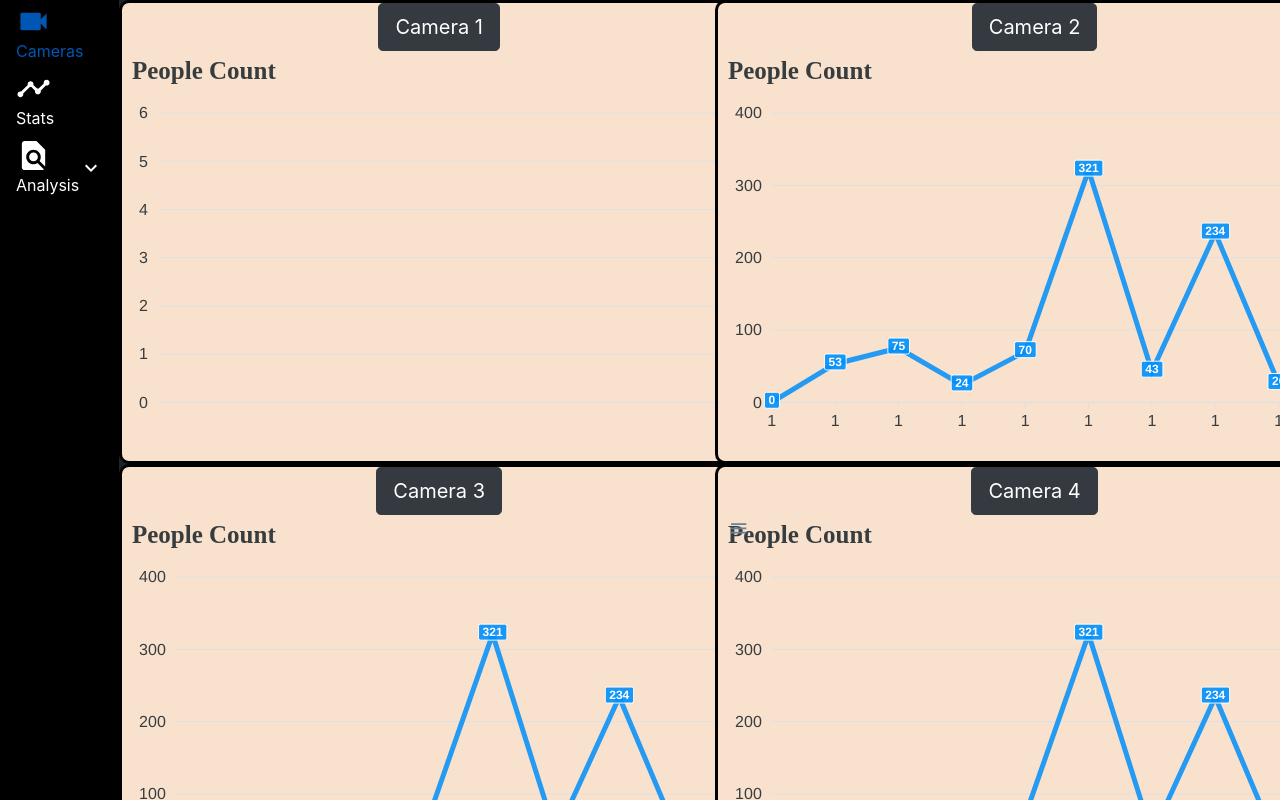
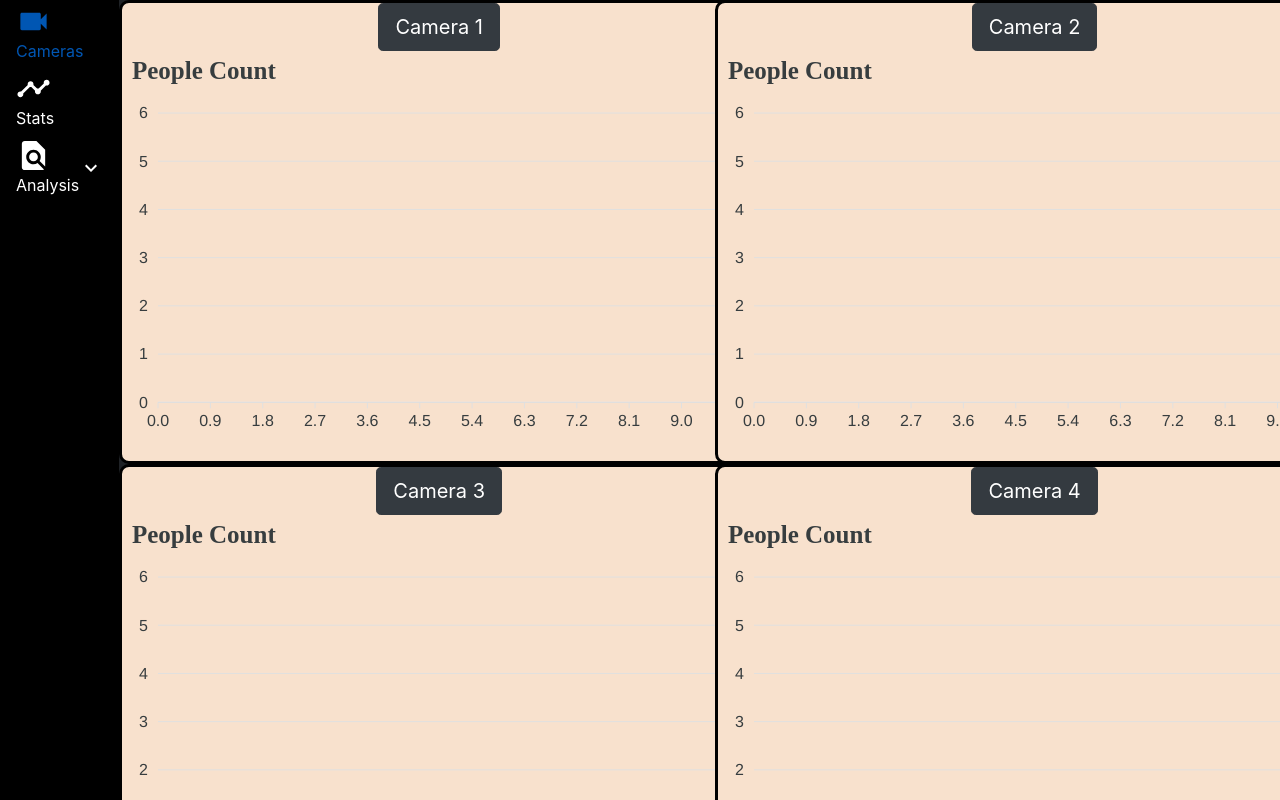
Before and after one commit to shageenderan/Anomalies_By_Count, a React (Create React App) app in the folder react-ui/cctv-dashboard/: page /stats in a window 1280 px wide. Shown: the top 800 px of the page. Built offline with nearby package versions, Linux system fonts and the light colour scheme.

Commit message:
Fixed stats chart

```diff
--- a/react-ui/cctv-dashboard/src/components/Statistic/Charts/StatisticChart.tsx
+++ b/react-ui/cctv-dashboard/src/components/Statistic/Charts/StatisticChart.tsx
@@ -3,9 +3,9 @@ import Chart from "react-apexcharts";
 import "./StatisticChart.css";
 import Button from "react-bootstrap/Button";
 
-type MyState = { timeData: number[]; peopleCount: number[] };
+type MyProps = { timeData: number[]; peopleCount: number[], valMax:number };
 
-class LineChart extends React.Component<MyState, {}> {
+class LineChart extends React.Component<MyProps, {}> {
   render() {
     var options = {
       chart: {
@@ -28,12 +28,16 @@ class LineChart extends React.Component<MyState, {}> {
         }
       },
       xaxis: {
+        type: 'numeric',
         categories: this.props.timeData,
         labels: {
           style: {
             fontSize: "16px"
           }
-        }
+        },
+        tickAmount: 10,
+        min: 0,
+        max: this.props.valMax,
       },
       yaxis: {
         labels: {
@@ -59,7 +63,8 @@ function createStatChart({
   show,
   id,
   text,
-  maximise
+  maximise,
+  valMax
 }) {
   if (!show) return null;
 
@@ -71,7 +76,7 @@ function createStatChart({
         <Button className="text" variant="dark" size="lg">
           {text}
         </Button>
-        <LineChart timeData={timeData} peopleCount={peopleCount} />
+        <LineChart timeData={timeData} peopleCount={peopleCount} valMax={valMax}/>
       </div>
     </div>
   );
--- a/react-ui/cctv-dashboard/src/components/Statistic/Statistic.tsx
+++ b/react-ui/cctv-dashboard/src/components/Statistic/Statistic.tsx
@@ -49,24 +49,24 @@ class Statistic extends Component<StatisticProps, StatisticState> {
           2: {
             show: true,
             text: "Camera 2",
-            timeData: [1.1, 1.2, 1.3, 1.4, 1.5, 1.6, 1.7, 1.8, 1.9, 2.0],
-            peopleCount: [0, 53, 75, 24, 70, 321, 43, 234, 26, 0],
+            timeData: [],
+            peopleCount: [],
             videoId: -1,
             maximise: false
           },
           3: {
             show: true,
             text: "Camera 3",
-            timeData: [1.1, 1.2, 1.3, 1.4, 1.5, 1.6, 1.7, 1.8, 1.9, 2.0],
-            peopleCount: [0, 53, 75, 24, 70, 321, 43, 234, 26, 0],
+            timeData: [],
+            peopleCount: [],
             videoId: -1,
             maximise: false
           },
           4: {
             show: true,
             text: "Camera 4",
-            timeData: [1.1, 1.2, 1.3, 1.4, 1.5, 1.6, 1.7, 1.8, 1.9, 2.0],
-            peopleCount: [0, 53, 75, 24, 70, 321, 43, 234, 26, 0],
+            timeData: [],
+            peopleCount: [],
             videoId: -1,
             maximise: false
           }
@@ -120,6 +120,7 @@ class Statistic extends Component<StatisticProps, StatisticState> {
     const { charts, showNav } = this.state;
     let currentCharts: any = [];
     for (let key in charts) {
+      let valMax:number = charts[key].timeData.length>0 ? (charts[key].timeData[charts[key].timeData.length-1]):10
       currentCharts.push(
         <Chart
           timeData={charts[key].timeData}
@@ -130,6 +131,7 @@ class Statistic extends Component<StatisticProps, StatisticState> {
           show={charts[key].show}
           click={this.click}
           maximise={charts[key].maximise}
+          valMax={valMax}
         />
       );
     }
```
